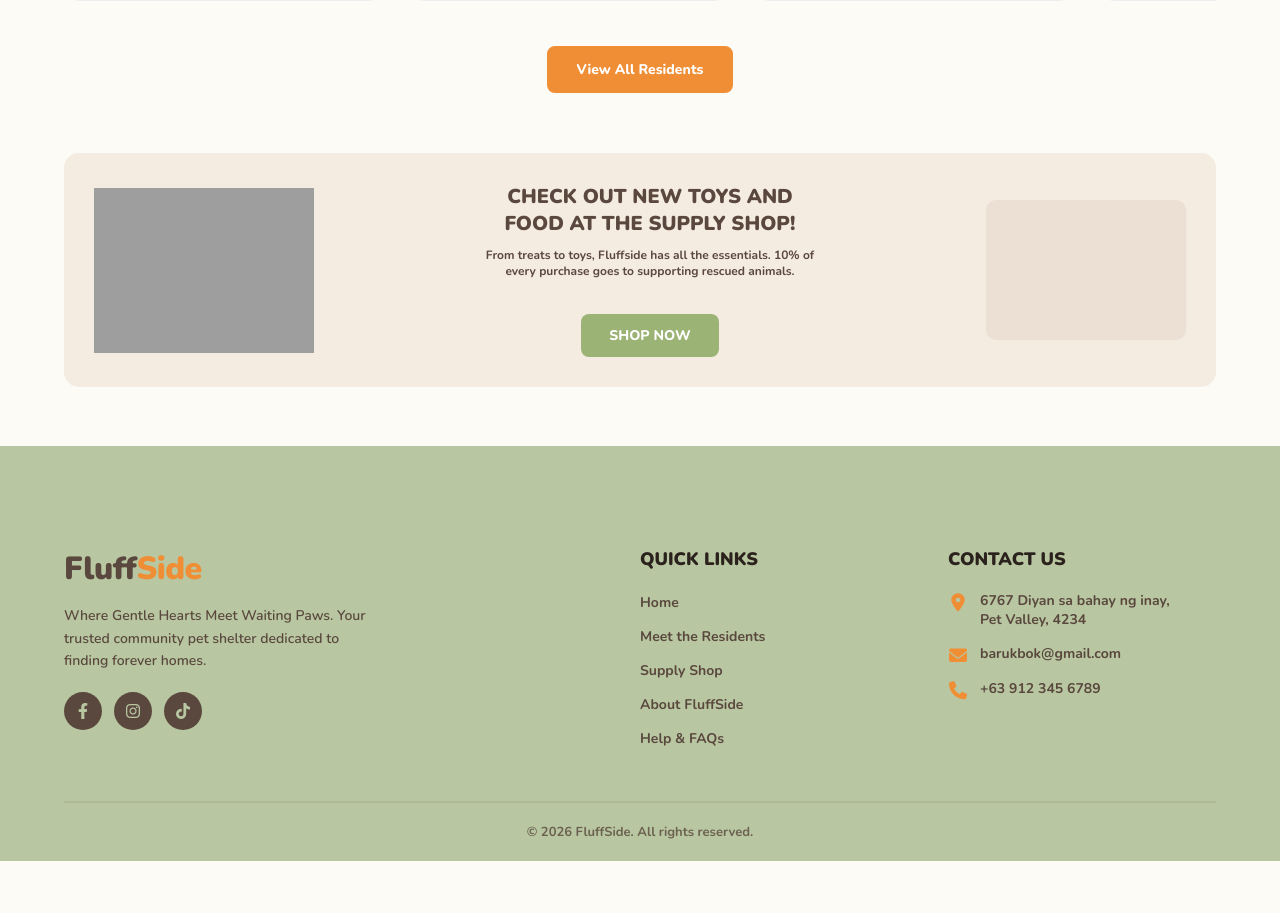
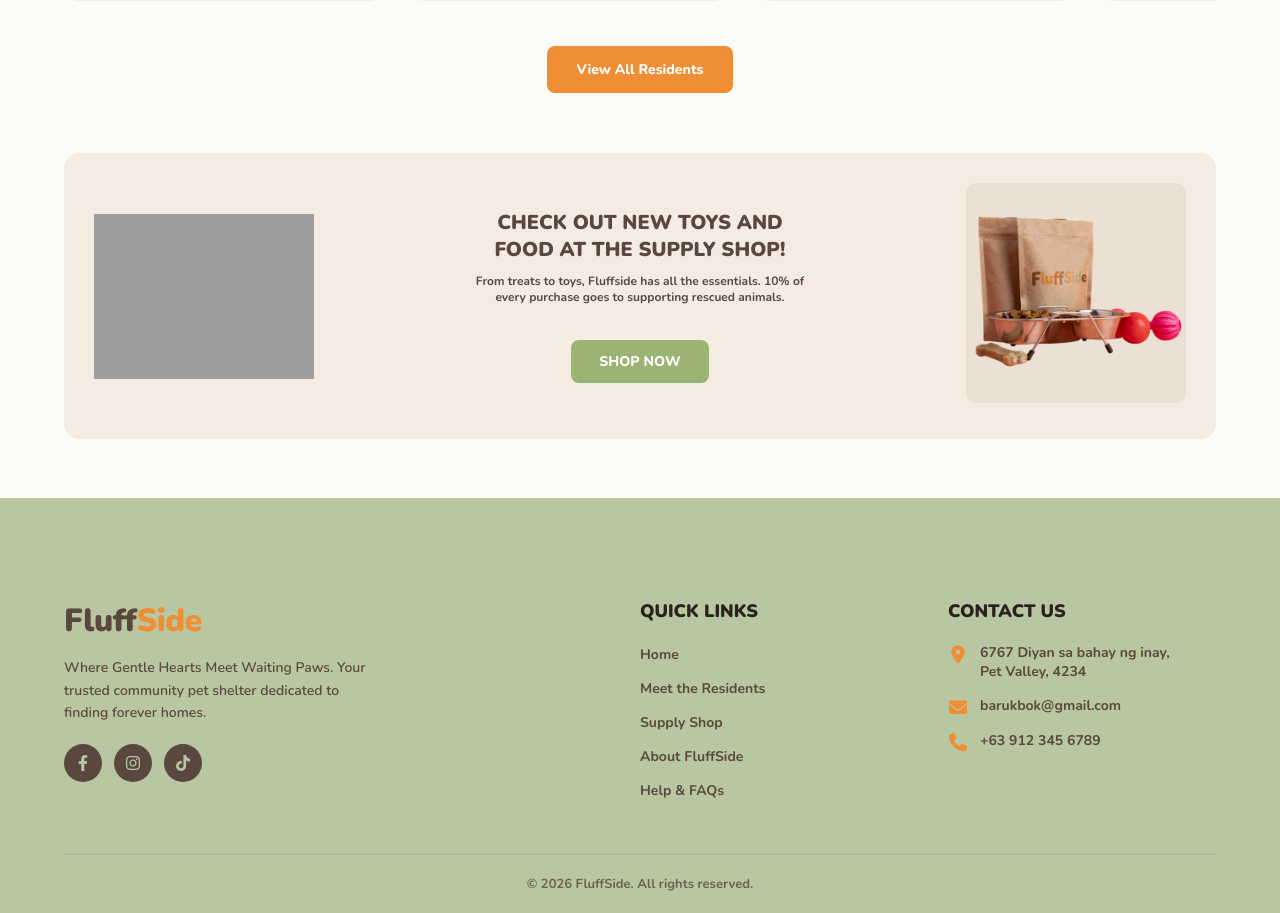
Before and after one commit to jcbenedictos/Fluffside, a PHP site: page / in a window 1280 px wide. Shown: the part 1521-2434 px from the top of the page. Before the commit the page ends 2382 px from the top, so only its background shows below. Run offline with PHP 8.4, Linux system fonts and the light colour scheme; the visitor is signed in with stand-in values (Sample User, id 1); grey boxes are pictures that could not be loaded.

Commit message:
new .png(Supply.png) for index line 163, checked everything all g gang

```diff
--- a/index.php
+++ b/index.php
@@ -158,7 +158,10 @@ if (!isset($_SESSION['logged_in']) || $_SESSION['logged_in'] !== true) {
                 <p>From treats to toys, Fluffside has all the essentials. 10% of<br>every purchase goes to supporting rescued animals.</p>
                 <a href="supplies.php" class="btn btn-square" style="background-color: var(--btn-green); border: none;">SHOP NOW</a>
             </div>
-            <div class="empty-box"></div>
+
+            <div>
+                <img src="Assets/Supply.png" alt="Supplies" class="empty-box">
+            </div>
         </section>
 
     </div>
--- a/style.css
+++ b/style.css
@@ -457,8 +457,8 @@
         }
 
         .empty-box {
-            width: 200px;
-            height: 140px;
+            width: 220px;
+            height: 220px;
             background-color: #EBE0D3;
             border-radius: 10px;
         }
```
Also changed, not shown: Assets/Supply.png (added).
